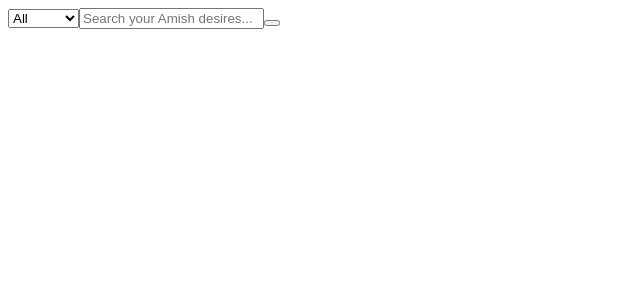
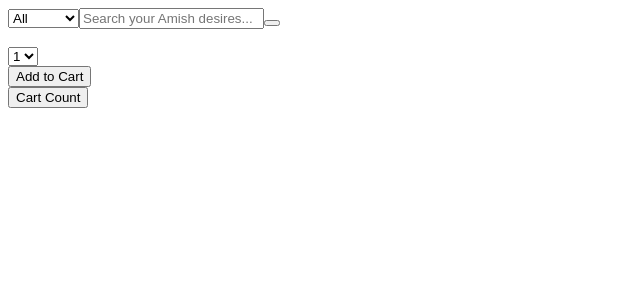
Before and after one commit to Amishon/Search_Cart, a React app: page / in a window 1280 px wide. Shown: the top 300 px of the page, without its empty margins (0-640 px from the left). Built offline with nearby package versions, Linux system fonts and the light colour scheme; no server answers; the HTML template or start-up script is replaced by a standard one.

Commit message:
dev branch needs update from separateComponents

```diff
--- a/src/client/components/Cart.jsx
+++ b/src/client/components/Cart.jsx
@@ -18,11 +18,9 @@ class Cart extends React.Component {
     }
 
     render() {
-        if (this.props.info) {
-            return (
-                <div>
-                    Name: {this.props.info.name}<br></br>
-                    Price: {this.props.info.price}
+        return (
+            <div className="jj-cart-container">
+                <div className = 'jj-cart'>
                     <br></br>
                     <form>
                         <select value={this.state.value} onChange={this.handleChange}>
@@ -35,16 +33,10 @@ class Cart extends React.Component {
                     <br></br>
                     <button onClick={this.props.getCartCount.bind(this)}>Cart Count</button>
                     <br></br>
-                    already in cart: {this.props.info.qty}
                 </div>
-
-        )} else {
-            return (
-                <div>
-                </div>
-            )
-        }
-    }
+            </div>
+        )}
 }
 
+
 export default Cart;
```
Also changed, not shown: 2 other files (tests, documents, lock files or other folders).
